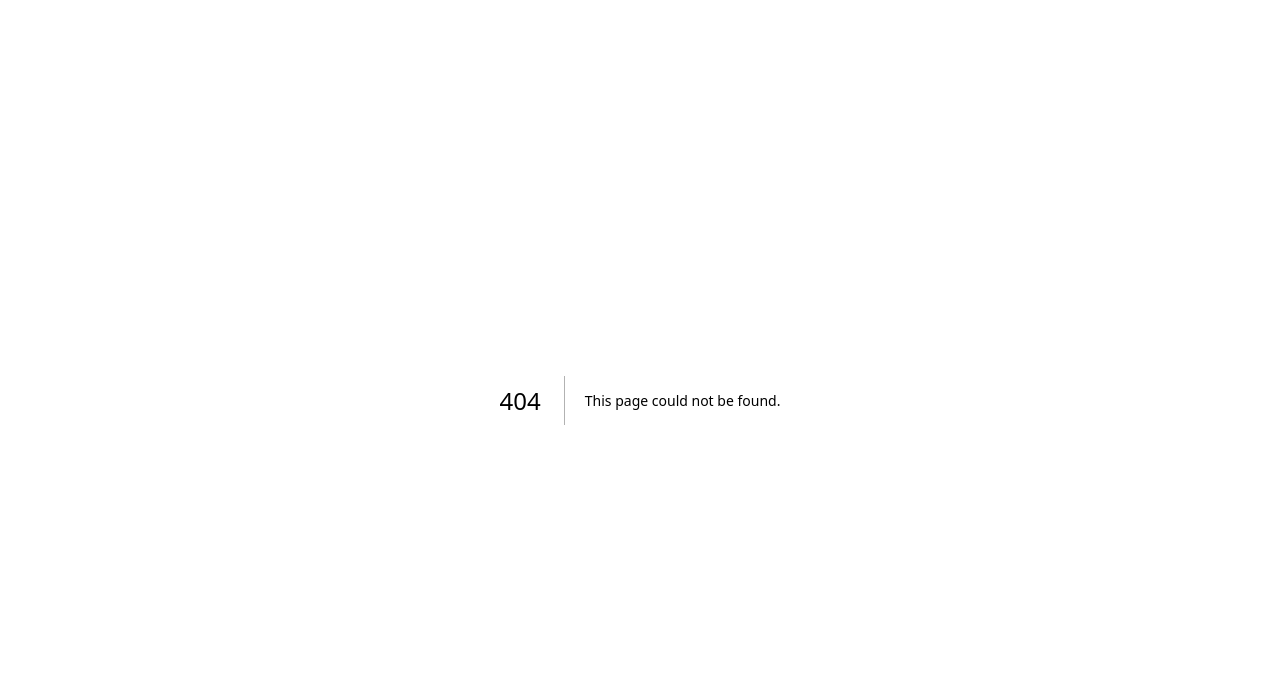
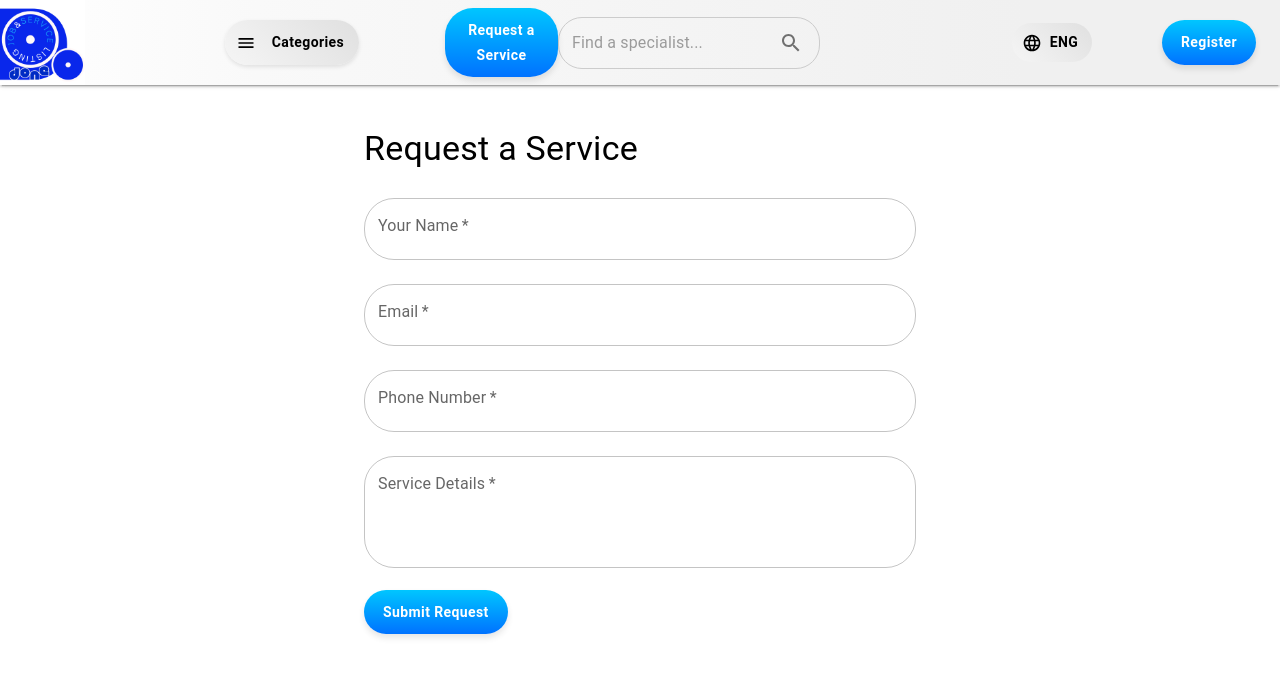
Before and after one commit to Vhkan/dodone, a Next.js app: page /request-service in a window 1280 px wide. Before the commit this address had no page. Shown: the top 676 px of the page. Built offline with nearby package versions, Linux system fonts and the light colour scheme.

Commit message:
add request service page with its form

```diff
--- a/src/components/Categories.tsx
+++ b/src/components/Categories.tsx
@@ -200,7 +200,7 @@ const categories = [
 
 const CategoriesList = () => {
   return (
-    <Box sx={{ width: "100%", py: 5, textAlign: "center" }}>
+    <Box sx={{ width: "100%", py: 5, textAlign: "center", marginTop: "7em" }}>
       <Box
         sx={{
           display: "flex",
--- a/src/components/Header.tsx
+++ b/src/components/Header.tsx
@@ -168,18 +168,19 @@ const Header = () => {
 
   return (
     <AppBar
-      position="static"
+      position="fixed"
       sx={{
-        background: "linear-gradient(to right, #E5E1DA, #FFFFFF)",
+        background:
+          "linear-gradient(to right, #FFFFFF 0%, #f9f9f9 20%, #f0f0f0 80%, #f0f0f0 100%)",
         boxShadow: 2,
       }}
     >
       <Toolbar sx={{ display: "flex", justifyContent: "space-between", px: 2 }}>
         {/* Logo and Title */}
         <img
-          src="/doDone1.jpg"
+          src="/doDoneLogo2.png"
           alt="doDone Logo"
-          style={{ height: 70, width: "auto", marginLeft: "-1.5em" }}
+          style={{ height: 85, width: "auto", marginLeft: "-1.5em" }}
         />
         <Typography variant="h6" sx={{ fontWeight: "bold", color: "black" }}>
           {/* <Link href="/" style={{ textDecoration: "none", color: "green" }}>DoDone</Link> */}
@@ -223,6 +224,7 @@ const Header = () => {
             Categories
           </Button>
 
+          <Link href="/request-service" passHref>
             <Button
               variant="contained"
               sx={{
@@ -249,6 +251,7 @@ const Header = () => {
             >
               Request a Service
             </Button>
+          </Link>
 
           {/* Main Categories Menu */}
           <Menu
--- /dev/null
+++ b/src/pages/request-service.tsx
@@ -0,0 +1,197 @@
+import React, { useState, FormEvent } from "react";
+import {
+  Container,
+  Typography,
+  TextField,
+  Button,
+  Box,
+  Alert,
+} from "@mui/material";
+import Header from "../components/Header";
+
+const RequestServicePage: React.FC = () => {
+  const [formData, setFormData] = useState({
+    name: "",
+    email: "",
+    details: "",
+  });
+
+  const [submitted, setSubmitted] = useState(false);
+
+  const handleChange = (
+    e: React.ChangeEvent<HTMLInputElement | HTMLTextAreaElement>
+  ) => {
+    const { name, value } = e.target;
+    setFormData((prev) => ({
+      ...prev,
+      [name]: value,
+    }));
+  };
+
+  const handleSubmit = (e: FormEvent<HTMLFormElement>) => {
+    e.preventDefault();
+    console.log("Form Data:", formData);
+    setSubmitted(true);
+  };
+
+  return (
+    <Box
+      sx={{
+        display: "flex",
+        flexDirection: "column",
+        minHeight: "100vh",
+        margin: 0,
+        padding: 0,
+      }}
+    >
+      <Box sx={{ width: "100%", margin: 0, padding: 0 }}>
+        <Header /> {/* Header placed at the top of the page */}
+      </Box>
+
+      <Container maxWidth="sm" sx={{ mt: 15 }}>
+        <Typography variant="h4" gutterBottom>
+          Request a Service
+        </Typography>
+
+        {submitted && (
+          <Alert severity="success" sx={{ mb: 2 }}>
+            Your request has been submitted!
+          </Alert>
+        )}
+
+        <Box
+          component="form"
+          onSubmit={handleSubmit}
+          noValidate
+          autoComplete="off"
+        >
+          {/* Name Input */}
+          <TextField
+            fullWidth
+            margin="normal"
+            label="Your Name"
+            name="name"
+            value={formData.name}
+            onChange={handleChange}
+            required
+            sx={{
+              borderRadius: "8px",
+              "& .MuiOutlinedInput-root": {
+                borderRadius: "30px", // Rounded corners for input
+              },
+              "& .MuiInputLabel-root": {
+                fontSize: "1rem", // Adjust label size
+              },
+              "& .MuiInputBase-root": {
+                padding: "3px", // Add padding inside the input field
+              },
+            }}
+          />
+
+          {/* Email Input */}
+          <TextField
+            fullWidth
+            margin="normal"
+            label="Email"
+            name="email"
+            type="email"
+            value={formData.email}
+            onChange={handleChange}
+            required
+            sx={{
+              borderRadius: "8px",
+              "& .MuiOutlinedInput-root": {
+                borderRadius: "30px",
+              },
+              "& .MuiInputLabel-root": {
+                fontSize: "1rem",
+              },
+              "& .MuiInputBase-root": {
+                padding: "3px",
+              },
+            }}
+          />
+
+          {/* Phone Input */}
+          <TextField
+            fullWidth
+            margin="normal"
+            label="Phone Number"
+            name="phone"
+            type="phone"
+            value={formData.email}
+            onChange={handleChange}
+            required
+            sx={{
+              borderRadius: "8px",
+              "& .MuiOutlinedInput-root": {
+                borderRadius: "30px",
+              },
+              "& .MuiInputLabel-root": {
+                fontSize: "1rem",
+              },
+              "& .MuiInputBase-root": {
+                padding: "3px",
+              },
+            }}
+          />
+
+          {/* Service Details Input */}
+          <TextField
+            fullWidth
+            margin="normal"
+            label="Service Details"
+            name="details"
+            multiline
+            rows={4}
+            value={formData.details}
+            onChange={handleChange}
+            required
+            sx={{
+              borderRadius: "8px",
+              "& .MuiOutlinedInput-root": {
+                borderRadius: "30px",
+              },
+              "& .MuiInputLabel-root": {
+                fontSize: "1rem",
+              },
+              "& .MuiInputBase-root": {
+                padding: "10px",
+              },
+            }}
+          />
+
+          {/* Submit Button */}
+          <Button
+            variant="contained"
+            sx={{
+              background: "linear-gradient(to bottom, #00c6ff, #0072ff)", // Top to bottom gradient
+              color: "white",
+              padding: "10px 19px",
+              borderRadius: "2em",
+              textTransform: "none",
+              marginTop: "1em",
+              fontWeight: "bold",
+              boxShadow: "0px 4px 6px rgba(0, 0, 0, 0.1)",
+              transition:
+                "background 0.3s ease, box-shadow 0.3s ease, transform 0.3s ease",
+              "&:hover": {
+                background: "linear-gradient(to bottom, #3399ff, #0072ff)", // Subtle hover gradient
+                boxShadow: "0px 6px 12px rgba(0, 0, 0, 0.2)",
+                // transform: "scale(1.02)",
+              },
+              "&:focus": {
+                outline: "none",
+                boxShadow: "0px 0px 8px rgba(0, 191, 255, 0.5)",
+              },
+            }}
+          >
+            Submit Request
+          </Button>
+        </Box>
+      </Container>
+    </Box>
+  );
+};
+
+export default RequestServicePage;
```
Also changed, not shown: public/doDoneLogo1.png (added), public/doDoneLogo2.png (added). Lines whose indentation alone changed are shown as unchanged.
